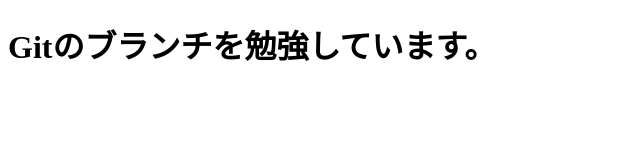
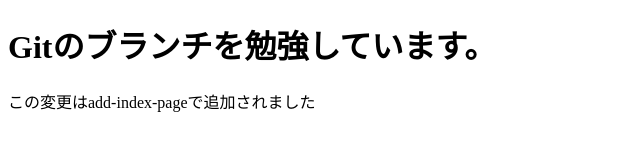
Before and after one commit to dekoi3/assessment, a plain HTML site: page index.html in a window 1280 px wide. Shown: the whole page, without its empty margins (0-640 px from the left). Drawn offline with Linux system fonts and the light colour scheme.

Commit message:
add-index-pageで変更を加えました

```diff
--- a/index.html
+++ b/index.html
@@ -7,5 +7,6 @@
 </head>
 <body>
     <h1>Gitのブランチを勉強しています。</h1>
+    <p>この変更はadd-index-pageで追加されました</p>
 </body>
 </html>
```
